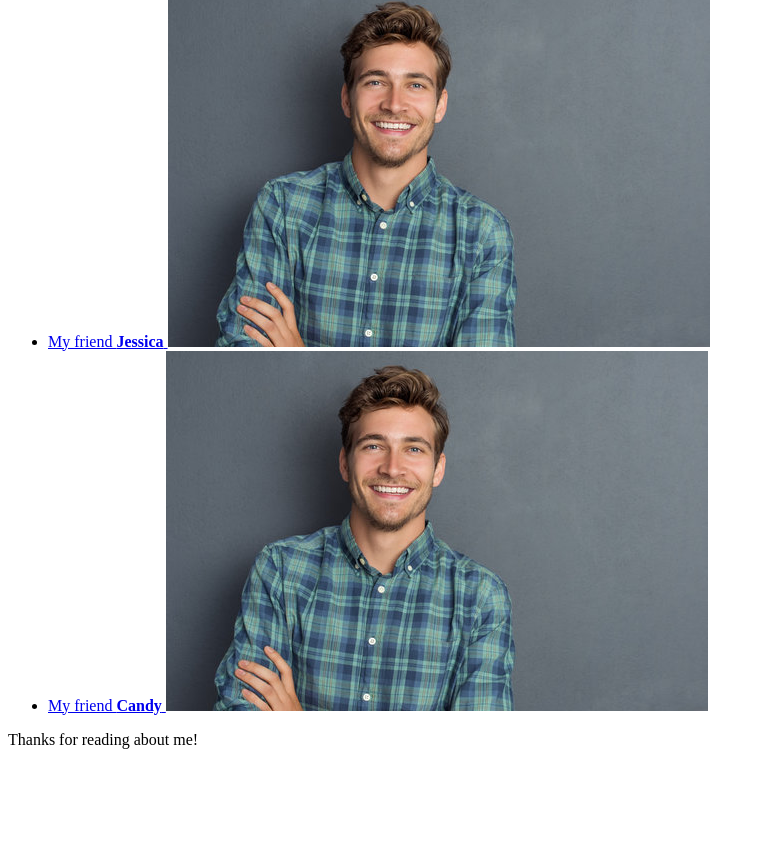
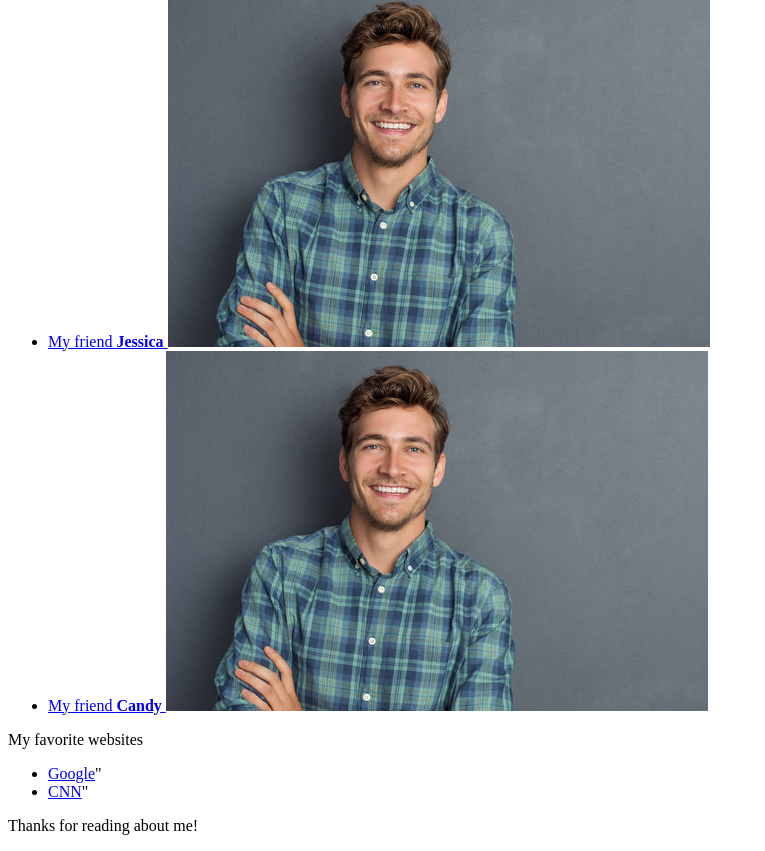
Before and after one commit to asyakap/my-first-webpage, a plain HTML site: page favorite-things.html in a window 1280 px wide. Shown: the part 1325-2176 px from the top of the page, without its empty margins (0-765 px from the left). Before the commit the page ends 2090 px from the top, so only its background shows below. Drawn offline with Linux system fonts and the light colour scheme.

Commit message:
add favorite websites

```diff
--- a/favorite-things.html
+++ b/favorite-things.html
@@ -46,6 +46,15 @@
       </a>
     </li>
   </ul>
+<p>My favorite websites</p>
+  <ul>
+    <li>
+        <a href="http://google.com">Google</a>"
+    </li>
+    <li>
+        <a href="http://cnn.com">CNN</a>"
+    </li>
+  </ul>
 
   <p>Thanks for reading about me!</p>
 </body>
```
